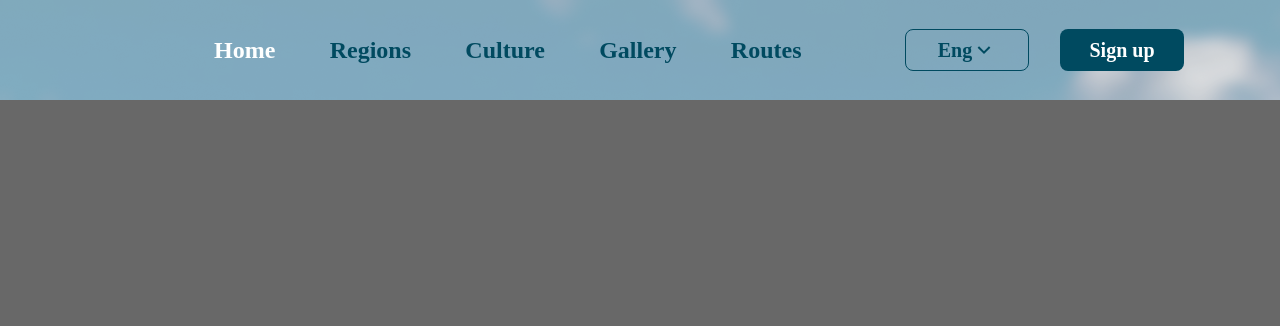
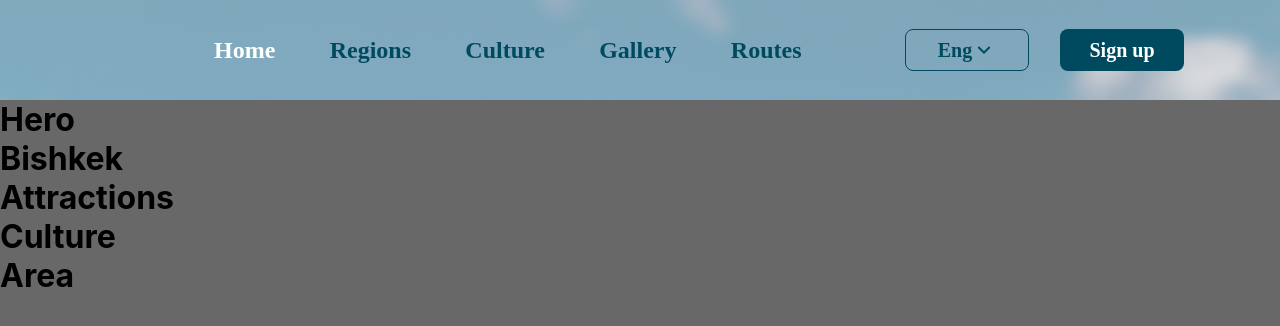
Before and after one commit to EmirlanDev/CountryTravel, a React (Create React App) app: page / in a window 1280 px wide. Shown: the top 326 px of the page. Built offline with nearby package versions, Linux system fonts and the light colour scheme; a web font is replaced by a local one.

Commit message:
first change

```diff
--- a/src/App.js
+++ b/src/App.js
@@ -1,10 +1,12 @@
 import "./App.scss";
 import Header from "./components/Header/Header";
+import MainRoutes from "./routes/MainRoutes";
 
 function App() {
   return (
     <div className="App">
       <Header />
+      <MainRoutes />
     </div>
   );
 }
--- /dev/null
+++ b/src/components/pages/Home/Area/Area.jsx
@@ -0,0 +1,11 @@
+import React from "react";
+
+const Area = () => {
+  return (
+    <div>
+      <h1>Area</h1>
+    </div>
+  );
+};
+
+export default Area;
--- /dev/null
+++ b/src/components/pages/Home/Attractions/Attractions.jsx
@@ -0,0 +1,11 @@
+import React from "react";
+
+const Attractions = () => {
+  return (
+    <div>
+      <h1>Attractions</h1>
+    </div>
+  );
+};
+
+export default Attractions;
--- /dev/null
+++ b/src/components/pages/Home/Bishkek/Bishkek.jsx
@@ -0,0 +1,11 @@
+import React from "react";
+
+const Bishkek = () => {
+  return (
+    <div>
+      <h1>Bishkek</h1>
+    </div>
+  );
+};
+
+export default Bishkek;
--- /dev/null
+++ b/src/components/pages/Home/Culture/Culture.jsx
@@ -0,0 +1,11 @@
+import React from "react";
+
+const Culture = () => {
+  return (
+    <div>
+      <h1>Culture</h1>
+    </div>
+  );
+};
+
+export default Culture;
--- /dev/null
+++ b/src/components/pages/Home/Home.jsx
@@ -0,0 +1,20 @@
+import React from "react";
+import Area from "./Area/Area";
+import Attractions from "./Attractions/Attractions";
+import Bishkek from "./Bishkek/Bishkek";
+import Culture from "./Culture/Culture";
+import HomeHero from "./HomeHero/HomeHero";
+
+const Home = () => {
+  return (
+    <div>
+      <HomeHero />
+      <Bishkek />
+      <Attractions />
+      <Culture />
+      <Area />
+    </div>
+  );
+};
+
+export default Home;
--- /dev/null
+++ b/src/components/pages/Home/HomeHero/HomeHero.jsx
@@ -0,0 +1,11 @@
+import React from "react";
+
+const HomeHero = () => {
+  return (
+    <div>
+      <h1>Hero</h1>
+    </div>
+  );
+};
+
+export default HomeHero;
--- /dev/null
+++ b/src/routes/MainRoutes.js
@@ -0,0 +1,18 @@
+import React from "react";
+import { Route, Routes } from "react-router-dom";
+import Home from "../components/pages/Home/Home";
+
+const MainRoutes = () => {
+  let PUBLIC = [{ link: "/", element: <Home />, id: 1 }];
+  return (
+    <div>
+      <Routes>
+        {PUBLIC.map((el) => (
+          <Route path={el.link} element={el.element} key={el.id} />
+        ))}
+      </Routes>
+    </div>
+  );
+};
+
+export default MainRoutes;
```
